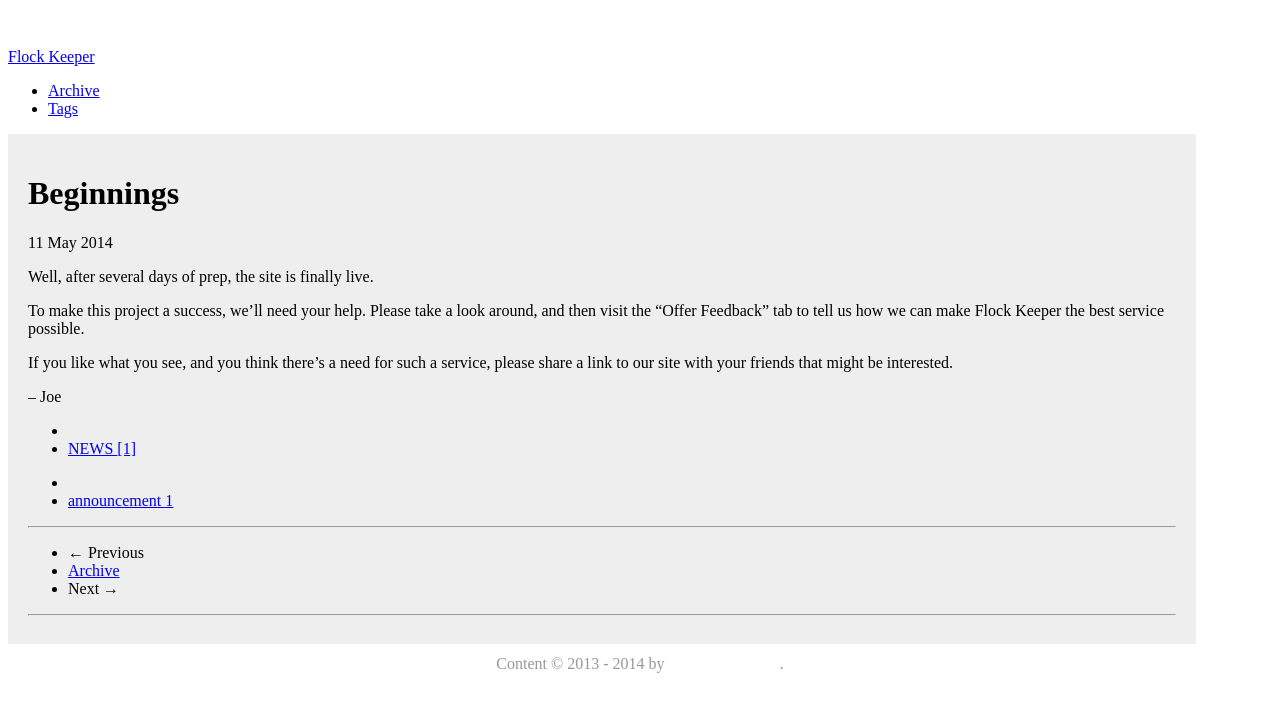
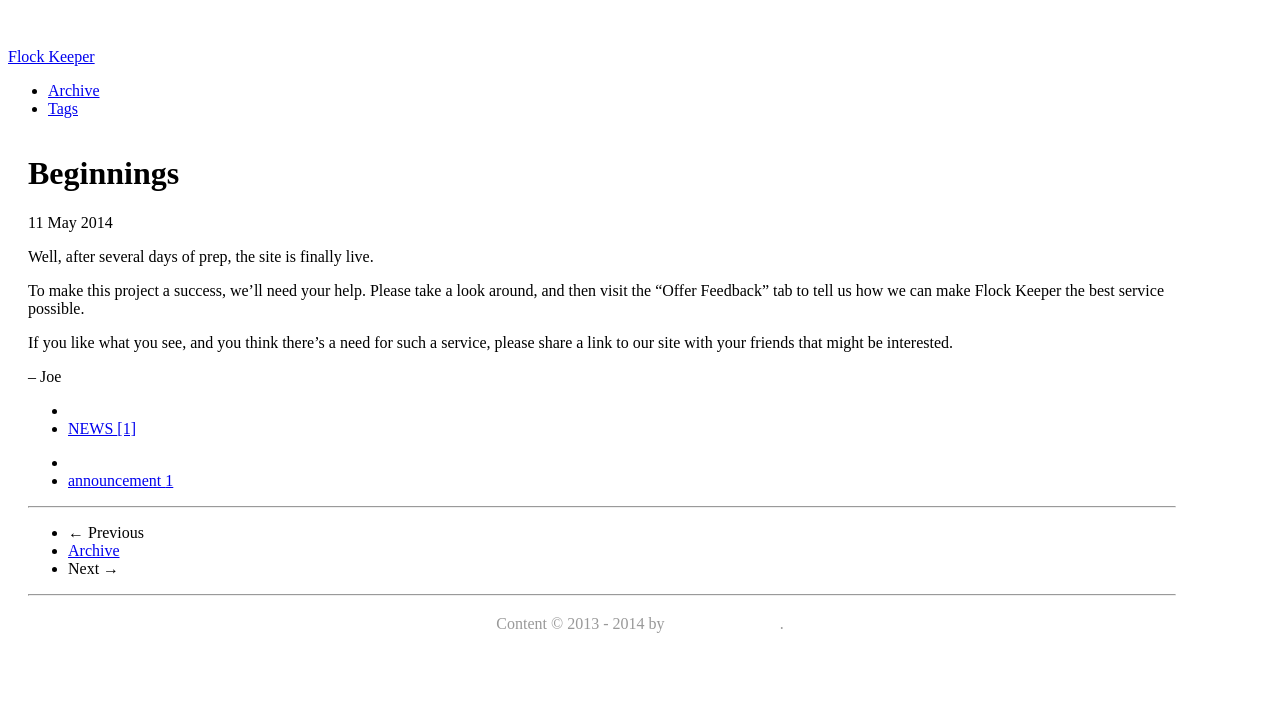
Before and after one commit to FlockKeeper/FlockKeeper.github.io, a Jekyll site: the page built from _posts/2014-05-11-beginnings.md, in a window 1280 px wide. Shown: the top 712 px of the page. Built offline with Jekyll 4.4.1, drawn with Linux system fonts in a browser that asks for light colours; nearby versions of some CDN libraries.

Commit message:
post layout tweaks.

```diff
--- a/_includes/themes/twitter/post.html
+++ b/_includes/themes/twitter/post.html
@@ -1,6 +1,6 @@
   	<table border="0" cellpadding="0" cellspacing="0" style="width:94%; background-color:#fff;">
   		<tr>
-			<td class="mainContent" style="padding-left:20px; padding-right:20px; vertical-align:top; text-align:left;">
+			<td class="" style="padding-left:20px; padding-right:20px; vertical-align:top; text-align:left;">
 				<div class="page-header">
 					<h1>{{ page.title }} {% if page.tagline %}<small>{{page.tagline}}</small>{% endif %}</h1>
 				</div>
```
